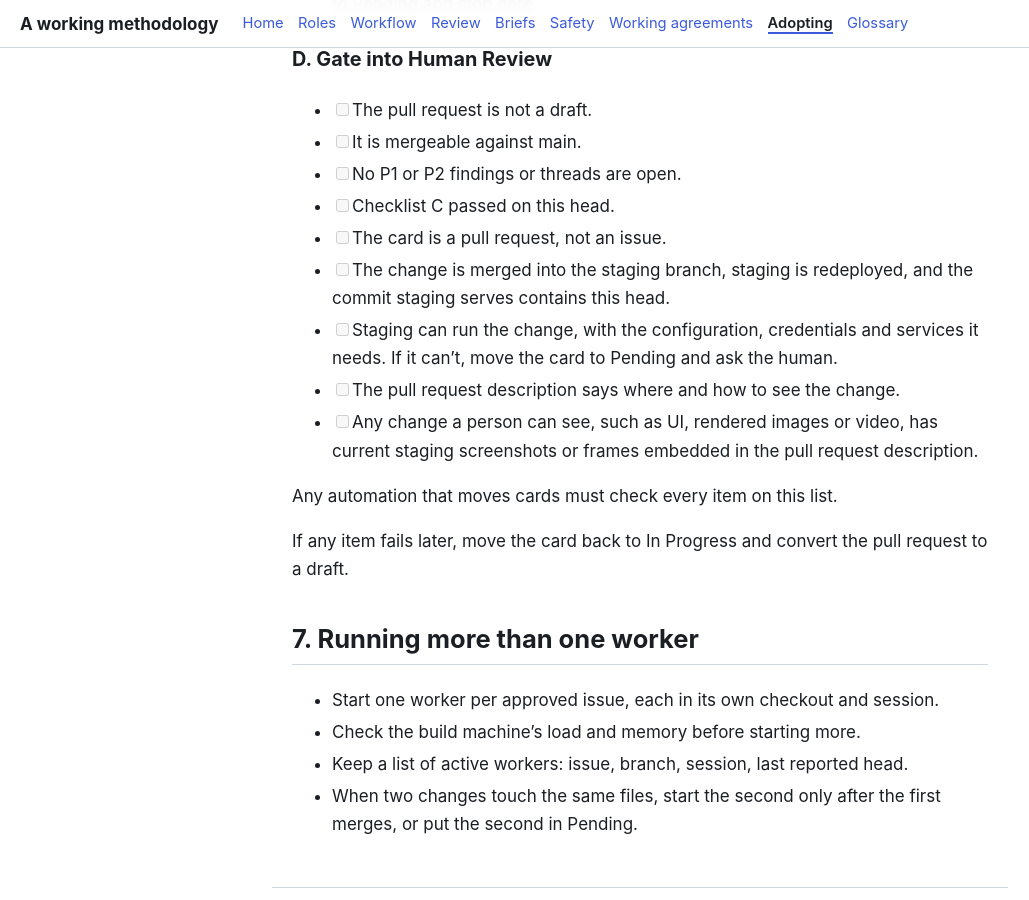
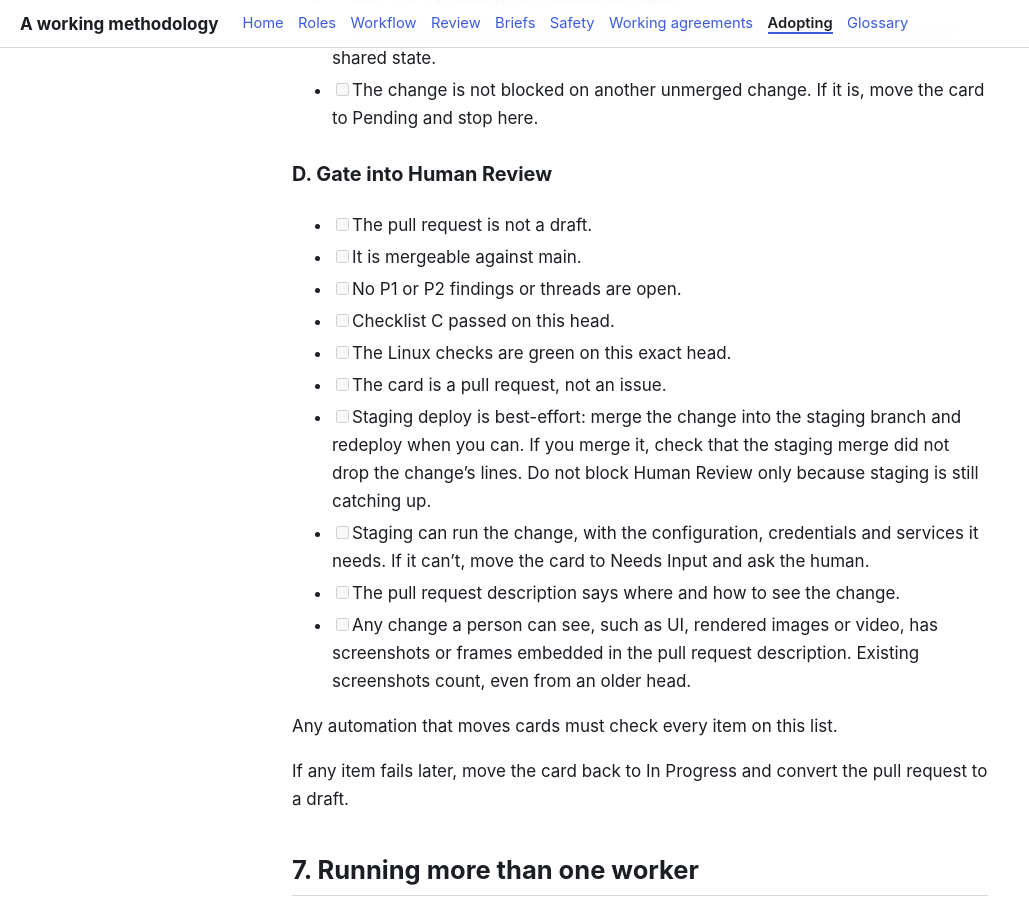
Before and after one commit to tangentcode/methodology, a Jekyll site: the page built from adopting.md, in a window 1280 px wide and 900 px high, scrolled down 5654 px. Shown: the whole window, without its empty margins (0-1029 px from the left). Built offline with Jekyll 4.4.1, drawn with Linux system fonts in a browser that asks for light colours; our own code applies the rules of GitHub Pages for plain Markdown files; some of the changed text lies outside the part shown.

Commit message:
docs: align adoption guide, roles and done rule with the relaxed gate
Checklist D now requires green Linux checks on the head and a staging
merge that keeps the change, with staging deploy best-effort. The board
setup adds Needs Input for questions to the human. Roles and the done
rule no longer require staging to serve the final head. The queue head
that enters after a merge may carry only the remaining Human Review
pull request as a bannered stack.

```diff
--- a/adopting.md
+++ b/adopting.md
@@ -23,7 +23,8 @@ Create one board for the repository with a single-select status field and these
 | Backlog | The issue is proposed or approved but no worker has started | not yet open |
 | In Progress | A worker is writing code or fixing findings | a draft |
 | Auto Review | The coordinator's pre-check passed and the automated reviewer is reviewing | ready |
-| Pending | The change is otherwise ready but waits on another change or a decision | ready or draft |
+| Pending | The change is otherwise ready but waits on another change | ready or draft |
+| Needs Input | The coordinator asked the human a question and waits for the answer. A comment alone does not move the card out; the human moves it to In Progress when the question is answered | any |
 | Human Review | The pull request passed the gate (see step 6). Pull requests only | ready |
 | Done | The human merged it to main | merged |
 
@@ -161,11 +162,12 @@ Run these on the current head every time. A new push resets them.
 - [ ] It is mergeable against main.
 - [ ] No P1 or P2 findings or threads are open.
 - [ ] Checklist C passed on this head.
+- [ ] The Linux checks are green on this exact head.
 - [ ] The card is a pull request, not an issue.
-- [ ] The change is merged into the staging branch, staging is redeployed, and the commit staging serves contains this head.
-- [ ] Staging can run the change, with the configuration, credentials and services it needs. If it can't, move the card to Pending and ask the human.
+- [ ] Staging deploy is best-effort: merge the change into the staging branch and redeploy when you can. If you merge it, check that the staging merge did not drop the change's lines. Do not block Human Review only because staging is still catching up.
+- [ ] Staging can run the change, with the configuration, credentials and services it needs. If it can't, move the card to Needs Input and ask the human.
 - [ ] The pull request description says where and how to see the change.
-- [ ] Any change a person can see, such as UI, rendered images or video, has current staging screenshots or frames embedded in the pull request description.
+- [ ] Any change a person can see, such as UI, rendered images or video, has screenshots or frames embedded in the pull request description. Existing screenshots count, even from an older head.
 
 Any automation that moves cards must check every item on this list.
 
```
Also changed, not shown: review.md (+1 -1 lines), roles.md (+1 -1 lines), workflow.md (+1 -1 lines).
